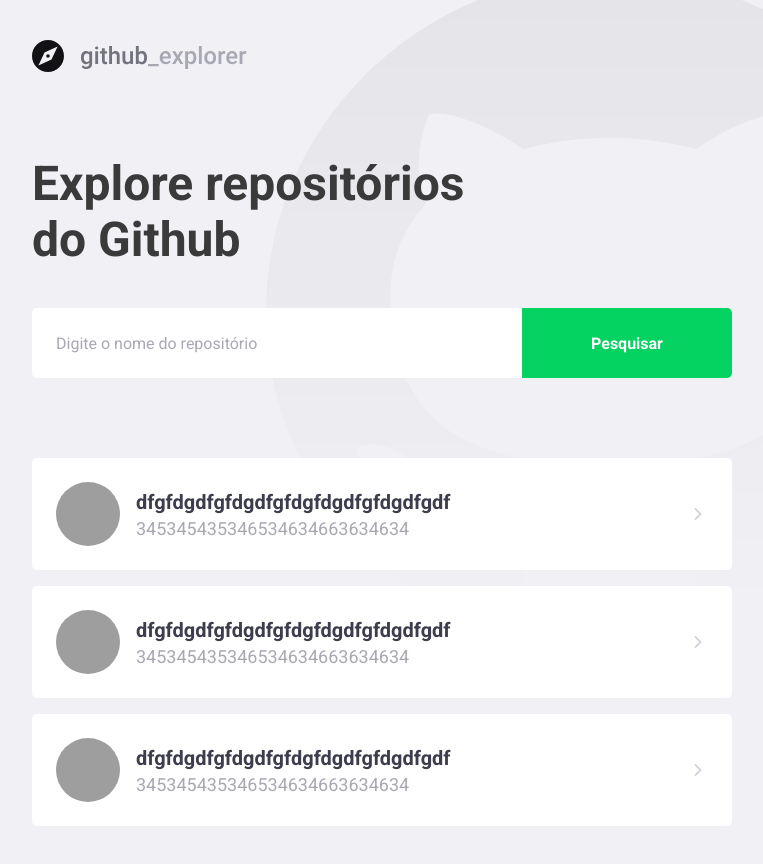
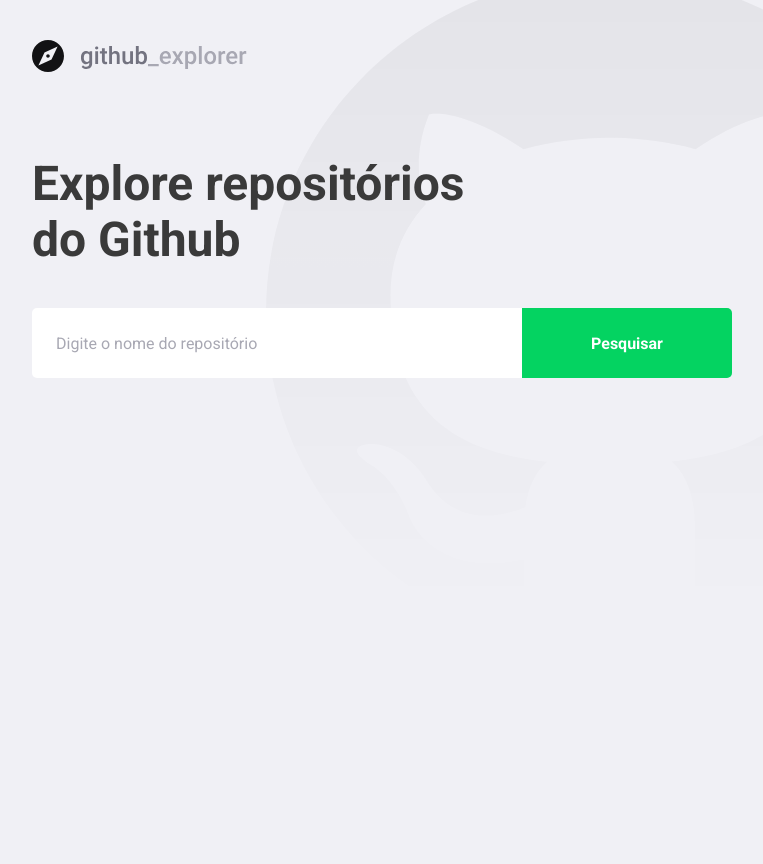
Before and after one commit to rgflsc/rocketseat_gostack_nivel03_first_project_react, a React (Create React App) app: page / in a window 1280 px wide. Shown: the whole page, without its empty margins (148-911 px from the left). After the commit the page ends 800 px from the top, so only its background shows below. Built offline with nearby package versions, Linux system fonts and the light colour scheme; grey boxes are pictures that could not be loaded.

Commit message:
Conectando a API
Conectando a API

```diff
--- a/package.json
+++ b/package.json
@@ -10,6 +10,7 @@
     "@types/node": "^12.0.0",
     "@types/react": "^16.9.0",
     "@types/react-dom": "^16.9.0",
+    "axios": "^0.19.2",
     "polished": "^3.5.2",
     "react": "^16.13.1",
     "react-dom": "^16.13.1",
--- a/src/pages/Dashboard/index.tsx
+++ b/src/pages/Dashboard/index.tsx
@@ -1,58 +1,66 @@
-import React from 'react';
+import React, { useState, FormEvent } from 'react';
 import { FiChevronRight } from 'react-icons/fi';
+import api from '../../services/api';
 
 import logoImage from '../../assets/logo.svg';
 
 import { Title, Form, Repositories } from './styles';
 
+interface Repository {
+  full_name: string;
+  description: string;
+  owner: {
+    login: string;
+    avatar_url: string;
+  };
+}
+
 const Dashboard: React.FC = () => {
+  const [newRepo, setNewRepo] = useState('');
+  const [repositories, setRepositories] = useState<Repository[]>([]);
+
+  async function handleAddRepository(
+    event: FormEvent<HTMLFormElement>,
+  ): Promise<void> {
+    event.preventDefault();
+
+    const response = await api.get<Repository>(`repos/${newRepo}`);
+
+    const repositoy = response.data;
+
+    setRepositories([...repositories, repositoy]);
+    setNewRepo('');
+  }
+
   return (
     <>
       <img src={logoImage} alt="Github Explorer" srcSet="" />
       <Title>Explore repositórios do Github</Title>
 
-      <Form>
-        <input type="text" placeholder="Digite o nome do repositório" />
+      <Form onSubmit={handleAddRepository}>
+        <input
+          value={newRepo}
+          onChange={(e) => setNewRepo(e.target.value)}
+          placeholder="Digite o nome do repositório"
+        />
         <button type="submit">Pesquisar</button>
       </Form>
 
       <Repositories>
-        <a href="teste">
+        {repositories.map((repository) => (
+          <a key={repository.full_name} href="teste">
             <img
-            src="https://avatars1.githubusercontent.com/u/17195743?s=460&u=b5b229154b57910950c1e5da4955bd8073cecffc&v=4"
-            alt="Rodrigo Garcia"
+              src={repository.owner.avatar_url}
+              alt={repository.owner.login}
             />
             <div>
-            <strong>dfgfdgdfgfdgdfgfdgfdgdfgfdgdfgdf</strong>
-            <p>345345435346534634663634634</p>
+              <strong>{repository.full_name}</strong>
+              <p>{repository.description}</p>
             </div>
 
             <FiChevronRight size={20} />
           </a>
-        <a href="teste">
-          <img
-            src="https://avatars1.githubusercontent.com/u/17195743?s=460&u=b5b229154b57910950c1e5da4955bd8073cecffc&v=4"
-            alt="Rodrigo Garcia"
-          />
-          <div>
-            <strong>dfgfdgdfgfdgdfgfdgfdgdfgfdgdfgdf</strong>
-            <p>345345435346534634663634634</p>
-          </div>
-
-          <FiChevronRight size={20} />
-        </a>
-        <a href="teste">
-          <img
-            src="https://avatars1.githubusercontent.com/u/17195743?s=460&u=b5b229154b57910950c1e5da4955bd8073cecffc&v=4"
-            alt="Rodrigo Garcia"
-          />
-          <div>
-            <strong>dfgfdgdfgfdgdfgfdgfdgdfgfdgdfgdf</strong>
-            <p>345345435346534634663634634</p>
-          </div>
-
-          <FiChevronRight size={20} />
-        </a>
+        ))}
       </Repositories>
     </>
   );
--- a/src/pages/Dashboard/styles.ts
+++ b/src/pages/Dashboard/styles.ts
@@ -75,7 +75,8 @@ export const Repositories = styled.div`
     }
 
     div {
-      margin-left: 16px;
+      margin: 0px 16px;
+      flex: 1;
 
       strong {
         font-size: 20px;
--- /dev/null
+++ b/src/services/api.ts
@@ -0,0 +1,7 @@
+import axios from 'axios';
+
+const api = axios.create({
+  baseURL: 'https://api.github.com',
+});
+
+export default api;
```
Also changed, not shown: .eslintrc.json, 1 other file (tests, documents, lock files or other folders). Lines whose indentation alone changed are shown as unchanged.
